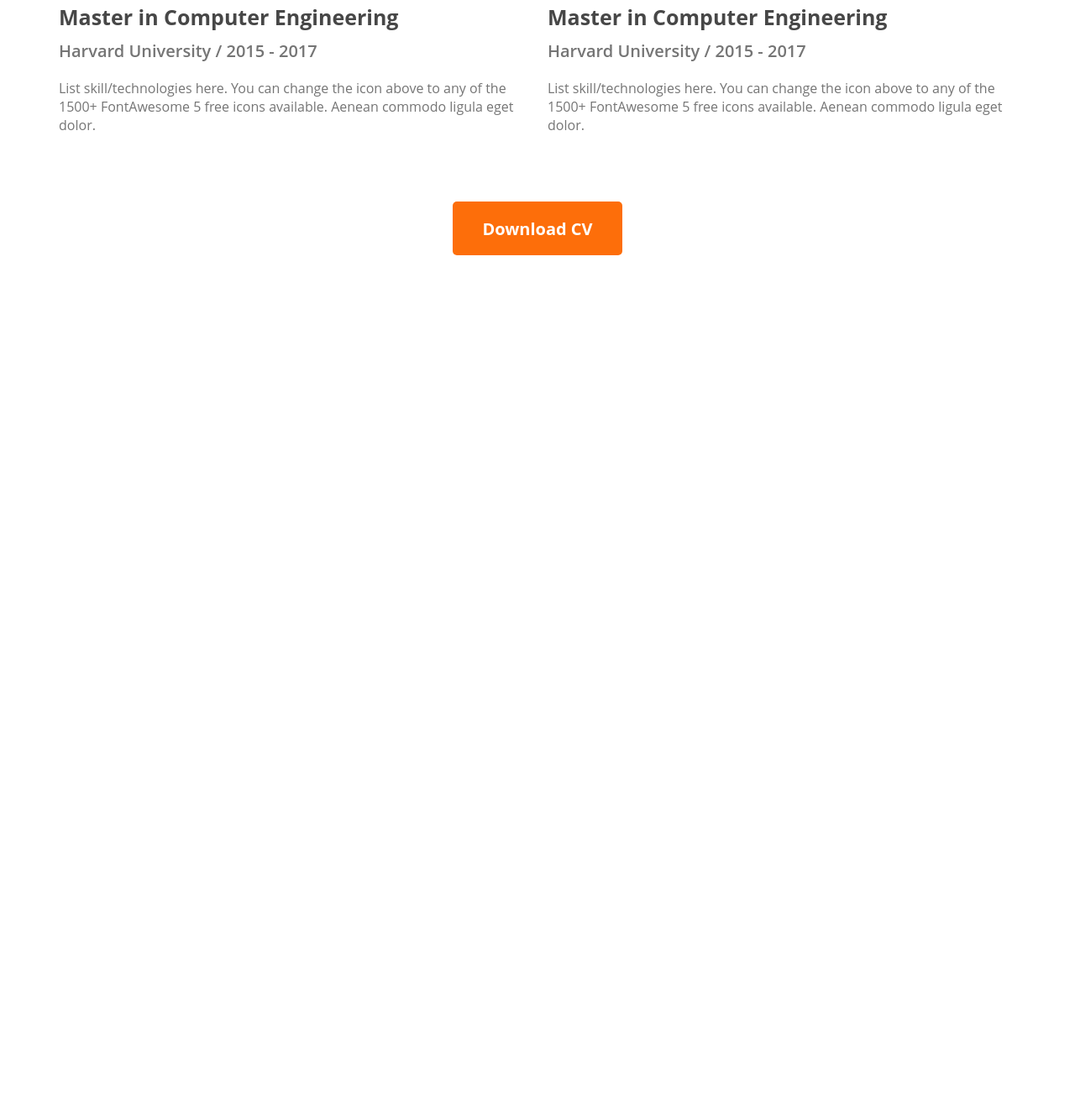
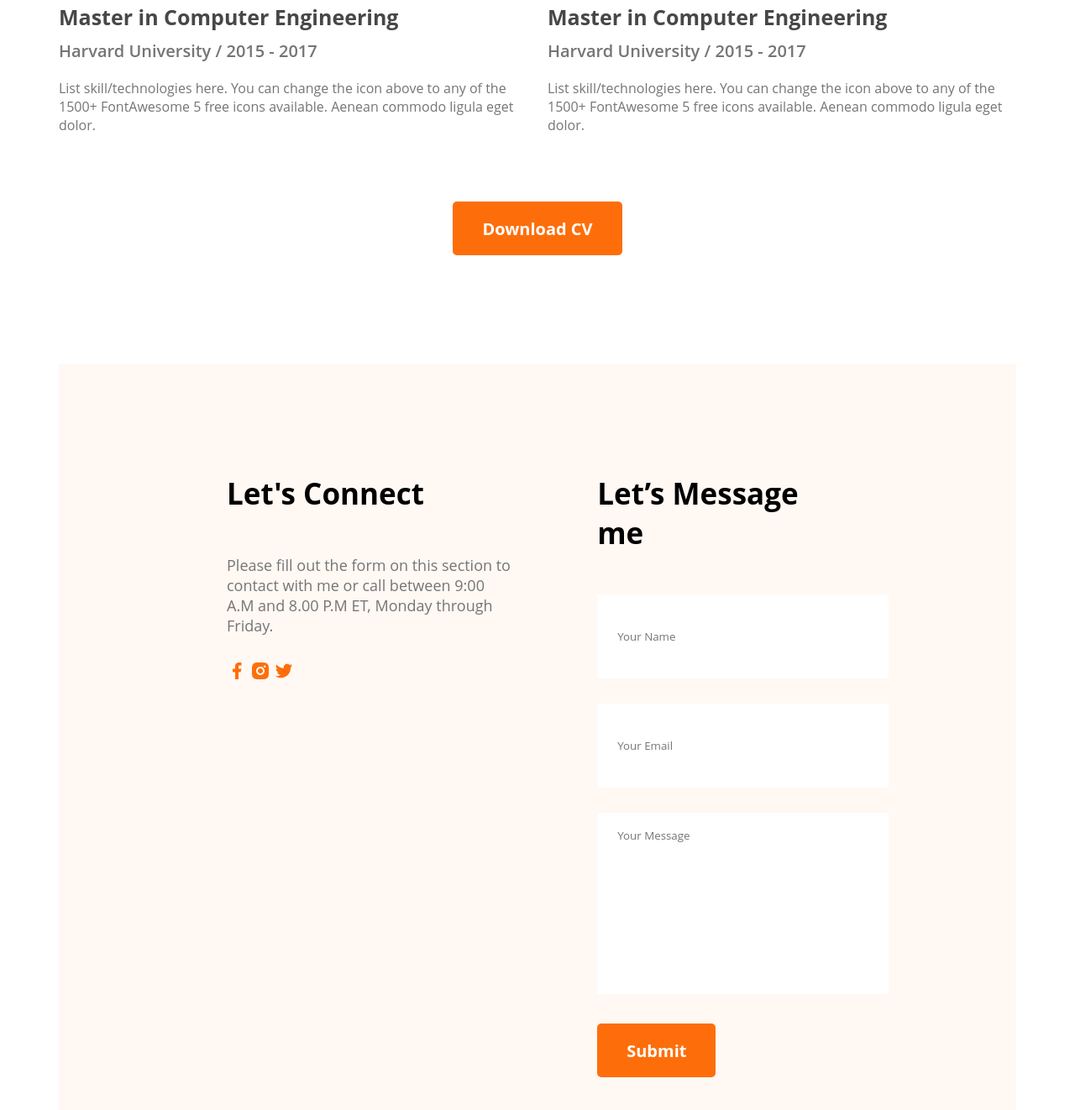
Before and after one commit to tuhinOfficial/Devloper-portfolio, a plain HTML site: page index.html in a window 1280 px wide. Shown: the part 2764-4086 px from the top of the page at 84% size. Before the commit the page ends 3068 px from the top, so only its background shows below. Drawn offline with Linux system fonts and the light colour scheme.

Commit message:
Complete Project

```diff
--- a/css/style.css
+++ b/css/style.css
@@ -174,3 +174,30 @@ main{
     margin-top: 50px;
     text-align: center;
 }
+/* contact Section */
+.contact{
+    display: flex;
+    gap: 100px;
+    padding: 130px 200px;
+    background-color: #FFF8F3;
+    margin-top: 130px;
+}
+
+.contact-para{
+    font-size: 18px;
+    color: #757575;
+    margin-bottom: 30px;
+}
+
+.contact input[type="text"],input[type="email"],textarea{
+    margin-bottom: 30px;
+    width: 100%;
+    border: 0;
+    padding: 18px 24px;
+}
+.contact input{
+    height: 64px;
+}
+.contact textarea{
+    resize: none;
+}
--- a/index.html
+++ b/index.html
@@ -139,6 +139,28 @@
                 <button class="btn-primary">Download CV</button>
             </div>
         </section>
+        <!-- Contact-section -->
+        <section class="contact">
+            <div>
+                <h3 class="section-title">Let's Connect</h3>
+                <p class="contact-para">Please fill out the form on this section to contact with me or call between 9:00 A.M and 8.00 P.M ET, Monday through Friday.</p>
+
+                    <a href=""><img src="images/icons/facebook.png" alt=""></a>
+                    <a href=""><img src="images/icons/insta.png" alt=""></a>
+                    <a href=""><img src="images/icons/twitter.png" alt=""></a>
+
+            </div>
+            <div>
+                <h3 class="section-title">Let’s Message me</h3>
+                <form action="">
+                    <input type="text" name="" id="" placeholder="Your Name">
+                    <input type="email" name="" id="" placeholder="Your Email">
+                    <textarea name="" id="" cols="30" rows="10" placeholder="Your Message"></textarea>
+
+                    <input class="btn-primary" type="submit" value="Submit">
+                </form>
+            </div>
+        </section>
     </main>
 
     <footer>
```
Also changed, not shown: images/icons/facebook.png (added), images/icons/insta.png (added), images/icons/js.png (added), images/icons/mongo.png (added), images/icons/nodejs.png (added), images/icons/react.png (added), images/icons/twitter.png (added).
